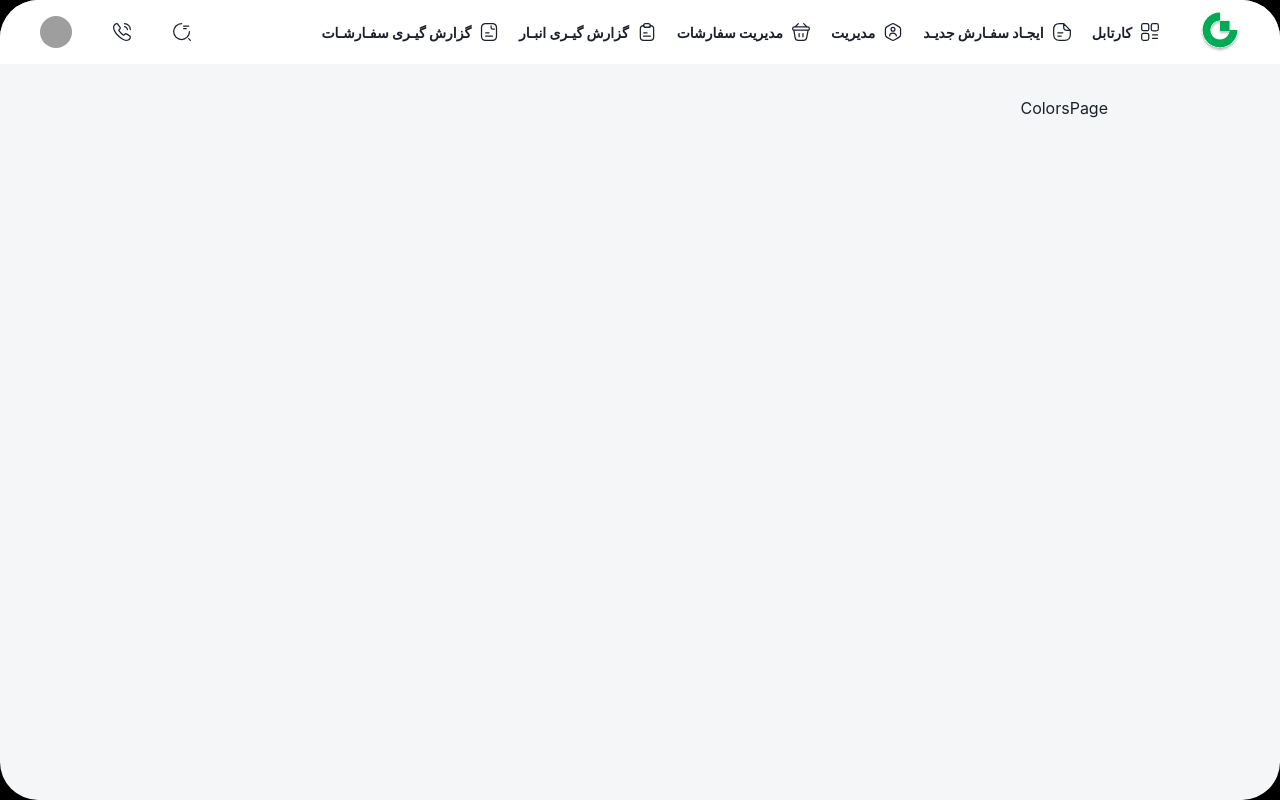
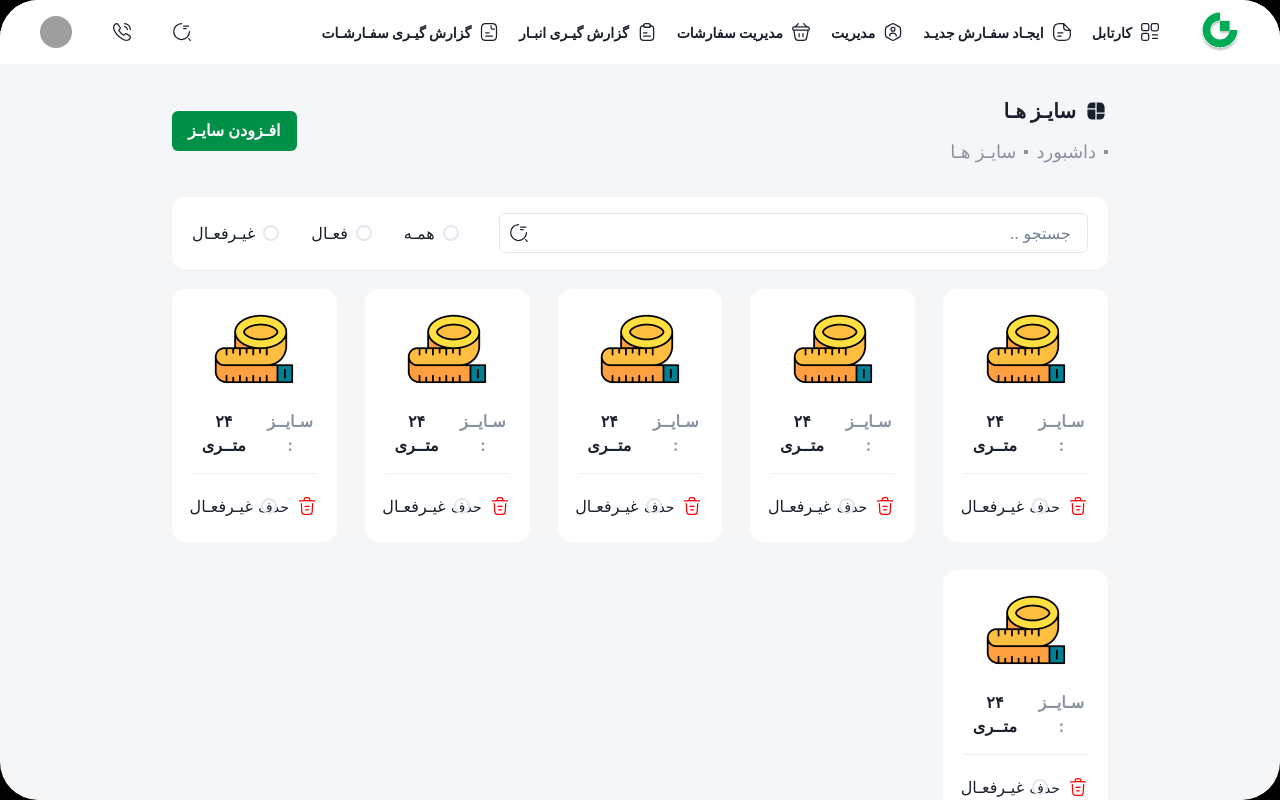
Before and after one commit to MaryamEsmaily/carpet-management, a React (Create React App) app: page /app/products/sizes in a window 1280 px wide. Built offline with nearby package versions, Linux system fonts and the light colour scheme; grey boxes are pictures that could not be loaded.

Commit message:
update sizePage

```diff
--- a/src/components/icon/SizeIcon/index.jsx
+++ b/src/components/icon/SizeIcon/index.jsx
@@ -5,7 +5,19 @@ function SizeIcon(props) {
   return (
     <Icon viewBox="0 0 28 28" {...props}>
       <path
-        d="M18.19 4H9.81C6.17 4 4 6.17 4 9.81V18.18C4 21.83 6.17 24 9.81 24H18.18C21.82 24 23.99 21.83 23.99 18.19V9.81C24 6.17 21.83 4 18.19 4ZM14 8C15.99 8 17.6 9.61 17.6 11.6C17.6 12.07 17.51 12.52 17.35 12.93C16.94 13.97 16.05 14.78 14.95 15.08C14.65 15.16 14.33 15.21 14 15.21C13.67 15.21 13.35 15.17 13.05 15.08C11.95 14.78 11.06 13.98 10.65 12.93C10.49 12.52 10.4 12.07 10.4 11.6C10.4 9.61 12.01 8 14 8ZM11.6 20C9.61 20 8 18.39 8 16.4C8 15.2675 8.52861 14.2563 9.34433 13.5961C9.58105 13.4045 9.91916 13.5252 10.0674 13.7912C10.6522 14.8402 11.6455 15.6195 12.81 15.93C13.19 16.04 13.58 16.09 14 16.09C14.2489 16.09 14.4868 16.0716 14.7181 16.0347C14.9554 15.9969 15.2 16.1497 15.2 16.39C15.2 17.45 14.74 18.41 14 19.07C13.36 19.65 12.52 20 11.6 20ZM16.4 20C16.0515 20 15.71 19.9512 15.3878 19.8576C15.0613 19.7628 15.0015 19.3559 15.2059 19.0843C15.781 18.3202 16.1 17.3764 16.1 16.4C16.1 16.2 16.08 15.99 16.05 15.8C16.0321 15.6868 16.0898 15.5756 16.1899 15.5197C16.914 15.1155 17.5205 14.5224 17.9242 13.7942C18.0723 13.5272 18.4106 13.4042 18.6487 13.5953C19.471 14.2555 20 15.267 20 16.4C20 18.39 18.39 20 16.4 20Z"
+        d="M18.19 4H14.75V10V10.75V15.75H24V10.75V10V9.81C24 6.17 21.83 4 18.19 4Z"
+        fill="currentColor"
+      />
+      <path
+        d="M4 12.25V17.25V17.75V18.19C4 21.83 6.17 24 9.81 24H13.25V17.75V17.25V12.25H4Z"
+        fill="currentColor"
+      />
+      <path
+        d="M13.25 4V10.75H4V9.81C4 6.17 6.17 4 9.81 4H13.25Z"
+        fill="currentColor"
+      />
+      <path
+        d="M24 17.25V18.19C24 21.83 21.83 24 18.19 24H14.75V17.25H24Z"
         fill="currentColor"
       />
     </Icon>
--- /dev/null
+++ b/src/container/views/app/products/AllSizes/index.jsx
@@ -0,0 +1,105 @@
+import {
+  Box,
+  Button,
+  Divider,
+  Grid,
+  GridItem,
+  Image,
+  Radio,
+  Stack,
+  Text,
+} from "@chakra-ui/react";
+import sizeImage from "assets/images/size-image.jpg";
+import Pagination from "components/custom/Pagination";
+import DeleteIcon from "components/icon/DeleteIcon";
+import React, { useState } from "react";
+
+function AllSizes() {
+  // for pagination
+  const [pageSize, setPageSize] = useState(8);
+  const [pageNumber, setPageNumber] = useState(1);
+  //
+  const sizes = [
+    {
+      id: 1,
+      size: "۲۴  متــری",
+    },
+    {
+      id: 2,
+      size: "۲۴  متــری",
+    },
+    {
+      id: 3,
+      size: "۲۴  متــری",
+    },
+    {
+      id: 4,
+      size: "۲۴  متــری",
+    },
+    {
+      id: 5,
+      size: "۲۴  متــری",
+    },
+    {
+      id: 6,
+      size: "۲۴  متــری",
+    },
+  ];
+
+  // const sizes = useGetAllSizes()
+
+  return (
+    <Box>
+      <Grid mt={5} templateColumns="repeat(5,minmax(0,1fr))" gap={7}>
+        {sizes.map((color) => (
+          <GridItem key={color.id} colSpan={1}>
+            <Stack
+              bg="layout"
+              p={5}
+              borderRadius={14}
+              textAlign="center"
+              spacing={4}
+            >
+              <Stack justify="center" align="center" spacing={5}>
+                <Image src={sizeImage} w="80px" h="80px" objectFit="cover" />
+                <Stack direction="row" align="center" fontWeight="bold">
+                  <Text color="text-primary">سـایــز :</Text>
+                  <Text>{color.size}</Text>
+                </Stack>
+              </Stack>
+              <Divider />
+              <Stack
+                direction="row"
+                align="center"
+                justifyContent="space-between"
+                fontSize={14}
+              >
+                <Button variant="unstyled" size="sm" fontWeight="medium">
+                  <Stack
+                    direction="row"
+                    align="center"
+                    justifyContent="space-between"
+                    spacing={2}
+                  >
+                    <DeleteIcon fill="none" color="red" boxSize={5} />
+                    <Text>حذف</Text>
+                  </Stack>
+                </Button>
+                <Radio>غیـرفعـال</Radio>
+              </Stack>
+            </Stack>
+          </GridItem>
+        ))}
+      </Grid>
+      <Pagination
+        pageNumber={pageNumber}
+        setPageNumber={setPageNumber}
+        pageSize={pageSize}
+        setPageSize={setPageSize}
+        totalCount={18}
+      />
+    </Box>
+  );
+}
+
+export default AllSizes;
--- /dev/null
+++ b/src/container/views/app/products/FilterSize/index.jsx
@@ -0,0 +1,48 @@
+import React from "react";
+import {
+  Input,
+  InputGroup,
+  InputRightElement,
+  Radio,
+  RadioGroup,
+  Stack,
+} from "@chakra-ui/react";
+import SearchIcon from "components/icon/SearchIcon";
+
+function FilterSize() {
+  //
+  return (
+    <Stack
+      borderRadius={14}
+      direction="row"
+      align="center"
+      spacing={10}
+      py={4}
+      px={5}
+      mt={8}
+      bg="layout-over"
+    >
+      <InputGroup>
+        <Input placeholder="جستجو .." w="full" />
+        <InputRightElement
+          sx={{
+            left: 0,
+            right: "unset",
+          }}
+          pointerEvents="none"
+        >
+          <SearchIcon fill="none" boxSize={5} />
+        </InputRightElement>
+      </InputGroup>
+      <RadioGroup>
+        <Stack direction="row" spacing={8}>
+          <Radio value="1">همـه</Radio>
+          <Radio value="2">فعـال</Radio>
+          <Radio value="3">غیـرفعـال</Radio>
+        </Stack>
+      </RadioGroup>
+    </Stack>
+  );
+}
+
+export default FilterSize;
--- a/src/views/app/products/Sizes.jsx
+++ b/src/views/app/products/Sizes.jsx
@@ -1,7 +1,50 @@
 import React from "react";
+import {
+  Box,
+  Breadcrumb,
+  BreadcrumbItem,
+  BreadcrumbLink,
+  Button,
+  Flex,
+  Stack,
+  Text,
+} from "@chakra-ui/react";
+import SizeIcon from "components/icon/SizeIcon";
+import FilterSize from "container/views/app/products/FilterSize";
+import AllSizes from "container/views/app/products/AllSizes";
 
 function SizesPage() {
-  return <div>ColorsPage</div>;
+  return (
+    <Box>
+      <Flex justifyContent="space-between" alignItems="center">
+        <Box>
+          <Stack direction="row" alignItems="center" spacing={2}>
+            <SizeIcon boxSize={6} />
+            <Text fontWeight="bold" fontSize={20}>
+              سایـز هـا
+            </Text>
+          </Stack>
+          <Breadcrumb
+            mt={3}
+            color="text-primary"
+            fontSize={18}
+            separator={<Box width={1} height={1} bg="text-primary" />}
+          >
+            <BreadcrumbItem>
+              <Box width={1} height={1} ml={2} bg="text-primary" />
+              <BreadcrumbLink href="/app/products">داشبورد</BreadcrumbLink>
+            </BreadcrumbItem>
+            <BreadcrumbItem>
+              <BreadcrumbLink href="#">سایـز هـا </BreadcrumbLink>
+            </BreadcrumbItem>
+          </Breadcrumb>
+        </Box>
+        <Button>افـزودن سایـز</Button>
+      </Flex>
+      <FilterSize />
+      <AllSizes />
+    </Box>
+  );
 }
 
 export default SizesPage;
```
